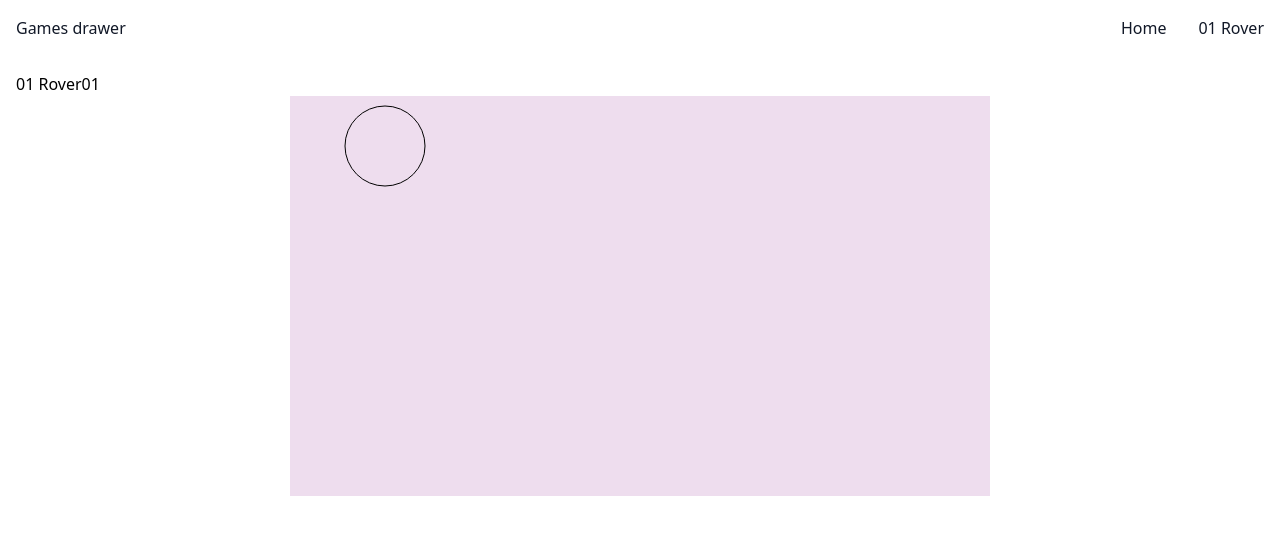
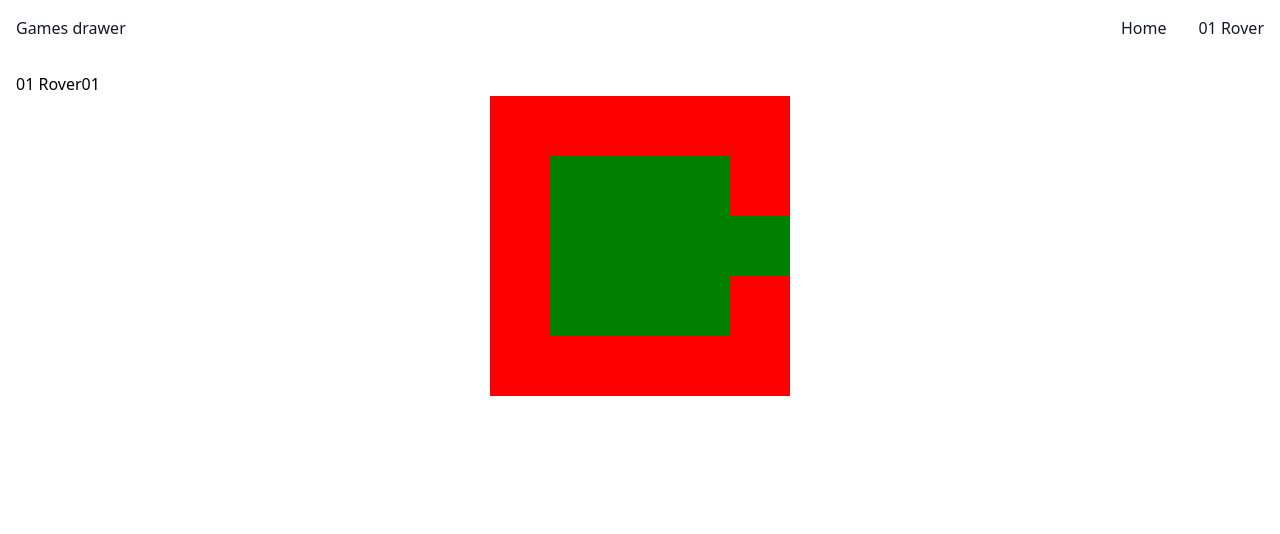
Before and after one commit to Deykun/games-drawer, a React (Vite) app: page /01-rover in a window 1280 px wide. Shown: the top 534 px of the page. Built offline with nearby package versions, Linux system fonts and the light colour scheme.

Commit message:
Simple draw of character

```diff
--- a/src/app/Canvas.tsx
+++ b/src/app/Canvas.tsx
@@ -23,7 +23,7 @@ const Canvas = ({ className, height = 400, width = 700, runGame }: Props) => {
   }, []);
 
   return (
-      <canvas ref={canvasRef} height={height} width={700} className={className} />
+      <canvas ref={canvasRef} height={height} width={width} className={className} />
   );
 }
 
--- a/src/pages/01-rover/Rover01.tsx
+++ b/src/pages/01-rover/Rover01.tsx
@@ -6,7 +6,7 @@ const Rover01 = () => {
   return (
       <>
         <h1>01 Rover01</h1>
-        <Canvas runGame={runGame} className="bg-[#ffb78c] mx-auto" />
+        <Canvas runGame={runGame} height={300} width={300} className="bg-[#ffb78c] mx-auto" />
       </>
   );
 };
--- a/src/pages/01-rover/game.ts
+++ b/src/pages/01-rover/game.ts
@@ -1,10 +1,50 @@
+import { Player } from './objects/player'
+
+const game: {
+  player?: Player,
+} = {};
+
+const world = [
+  [1, 1, 1, 1, 1],
+  [1, 0, 0, 0, 1],
+  [1, 0, 2, 0, 0],
+  [1, 0, 0, 0, 1],
+  [1, 1, 1, 1, 1],
+];
+
+const tileHeight = 60;
+const tileWidth = 60;
+
+const drawWorld = ({ ctx }: { ctx: CanvasRenderingContext2D }) => {
+  world.forEach((row, rowIndex) => {
+    row.forEach((cell, columnIndex) => {
+      if (cell === 1) {
+        ctx.fillStyle = "red"
+        ctx.fillRect(tileWidth * columnIndex, tileHeight * rowIndex, tileHeight, tileWidth)
+      } else {
+        ctx.fillStyle = "green"
+        ctx.fillRect(tileWidth * columnIndex, tileHeight * rowIndex, tileHeight, tileWidth)
+      }
+    });
+  })
+}
+
+const drawPlayer = ({ ctx }: { ctx: CanvasRenderingContext2D }) => {
+  if (!game.player) {
+    game.player = new Player(ctx, 100, 100);
+  }
+
+  game.player.draw();
+}
+
+const renderFrame = ({ ctx }: { ctx: CanvasRenderingContext2D }) => {
+  window.requestAnimationFrame(() => renderFrame({ ctx }));
+
+  drawWorld({ ctx });
+  drawPlayer({ ctx });
+}
+
+
 export const runGame = ({ ctx }: { canvas: HTMLCanvasElement, ctx: CanvasRenderingContext2D }) => {
-  ctx.fillStyle = '#ede'
-  ctx.fillRect(0, 0, ctx.canvas.width, ctx.canvas.height)
-
-  ctx!.beginPath();
-  ctx!.arc(95, 50, 40, 0, 2 * Math.PI);
-  ctx!.stroke();
-
-  return;
+  renderFrame({ ctx });
 };
--- /dev/null
+++ b/src/pages/01-rover/objects/player.ts
@@ -0,0 +1,24 @@
+import PlayerImage from '../assets/player.png'
+
+export class Player {
+  ctx: CanvasRenderingContext2D;
+  x: number;
+  y: number;
+  height: number;
+  width: number;
+
+  constructor (ctx: CanvasRenderingContext2D, x: number, y: number) {
+    this.ctx = ctx;
+    this.x = x;
+    this.y = y;
+    this.height = 30;
+    this.width = 30;
+  }
+
+  draw() {
+    const image = new Image();
+    image.src = PlayerImage;
+
+    this.ctx.drawImage(image, this.x, this.y);
+  }
+}
```
Also changed, not shown: src/pages/01-rover/assets/player.png (added).
